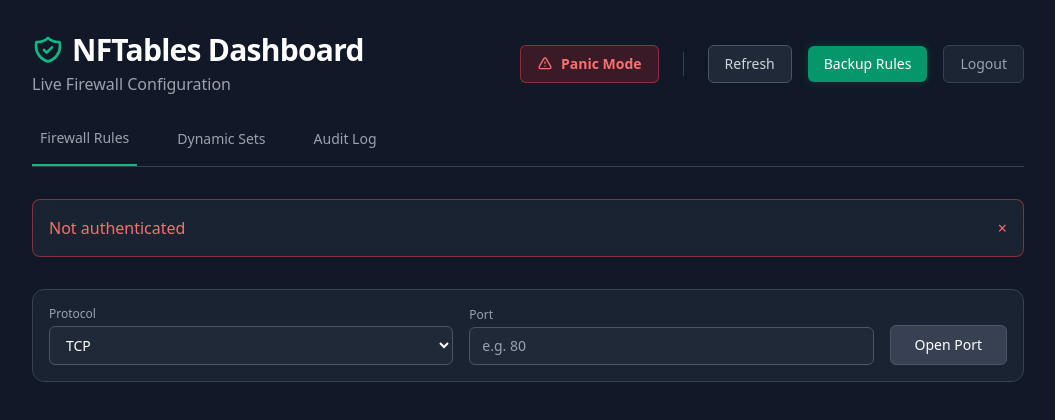
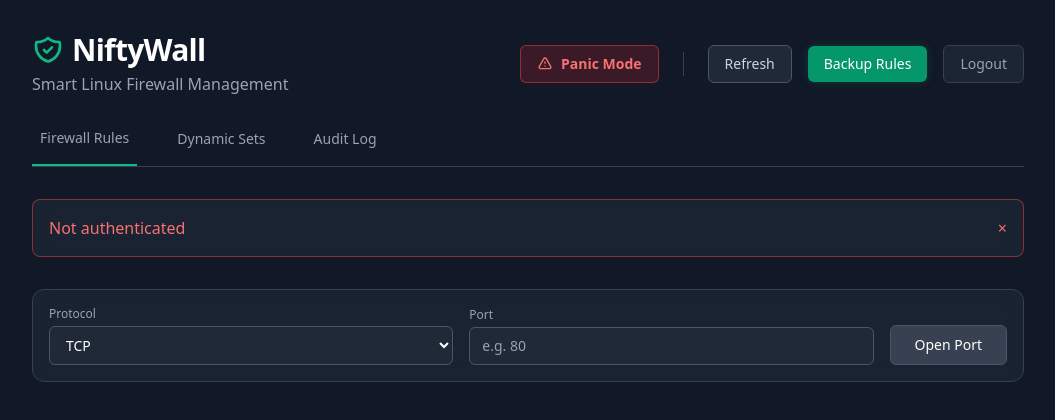
Before and after one commit to weby-homelab/niftywall, a FastAPI app: template templates/index.html in a window 1280 px wide. Shown: the top 420 px of the page, without its empty margins (112-1167 px from the left). Run offline with FastAPI, Linux system fonts and the light colour scheme; the template is opened without the code that fills it, so the values that code supplies are empty; some libraries are stand-ins or nearby versions.

Commit message:
chore: rebrand project to NiftyWall

```diff
--- a/app/main.py
+++ b/app/main.py
@@ -12,7 +12,7 @@ from typing import List, Dict, Any
 from app.nft_handler import NftablesHandler
 from app.auth import auth_router, get_current_user
 
-app = FastAPI(title="NFTables Dashboard")
+app = FastAPI(title="NiftyWall")
 
 # Include Authentication Router
 app.include_router(auth_router)
--- a/templates/index.html
+++ b/templates/index.html
@@ -3,7 +3,7 @@
 <head>
     <meta charset="UTF-8">
     <meta name="viewport" content="width=device-width, initial-scale=1.0">
-    <title>NFTables Dashboard</title>
+    <title>NiftyWall</title>
     <script src="https://cdn.tailwindcss.com"></script>
     <script src="https://cdn.jsdelivr.net/npm/chart.js"></script>
     <script>
@@ -40,9 +40,9 @@
             <div>
                 <h1 class="text-3xl font-bold tracking-tight text-white flex items-center gap-2">
                     <svg class="w-8 h-8 text-emerald-500" fill="none" stroke="currentColor" viewBox="0 0 24 24" xmlns="http://www.w3.org/2000/svg"><path stroke-linecap="round" stroke-linejoin="round" stroke-width="2" d="M9 12l2 2 4-4m5.618-4.016A11.955 11.955 0 0112 2.944a11.955 11.955 0 01-8.618 3.04A12.02 12.02 0 003 9c0 5.591 3.824 10.29 9 11.622 5.176-1.332 9-6.03 9-11.622 0-1.042-.133-2.052-.382-3.016z"></path></svg>
-                    NFTables Dashboard
+                    NiftyWall
                 </h1>
-                <p class="text-gray-400 mt-1">Live Firewall Configuration</p>
+                <p class="text-gray-400 mt-1">Smart Linux Firewall Management</p>
             </div>
             <div class="flex gap-4 items-center">
                 <button onclick="panicMode()" class="px-4 py-2 bg-red-600/20 hover:bg-red-600/40 border border-red-500/50 text-red-400 rounded-md transition-colors text-sm font-bold flex items-center gap-2" title="Block all incoming traffic except SSH and Tailscale">
--- a/templates/login.html
+++ b/templates/login.html
@@ -3,7 +3,7 @@
 <head>
     <meta charset="UTF-8">
     <meta name="viewport" content="width=device-width, initial-scale=1.0">
-    <title>Login - NFTables Dashboard</title>
+    <title>Login - NiftyWall</title>
     <script src="https://cdn.tailwindcss.com"></script>
     <script>
         tailwind.config = {
@@ -40,7 +40,7 @@
                 <path stroke-linecap="round" stroke-linejoin="round" stroke-width="2" d="M9 12l2 2 4-4m5.618-4.016A11.955 11.955 0 0112 2.944a11.955 11.955 0 01-8.618 3.04A12.02 12.02 0 003 9c0 5.591 3.824 10.29 9 11.622 5.176-1.332 9-6.03 9-11.622 0-1.042-.133-2.052-.382-3.016z"></path>
             </svg>
             <h1 class="text-2xl font-bold text-white tracking-tight">Secure Access</h1>
-            <p class="text-sm text-gray-400 mt-2">NFTables Firewall Dashboard</p>
+            <p class="text-sm text-gray-400 mt-2">NiftyWall - Smart Linux Firewall</p>
         </div>
 
         {% if error %}
```
Also changed, not shown: README.md, README_ENG.md.
